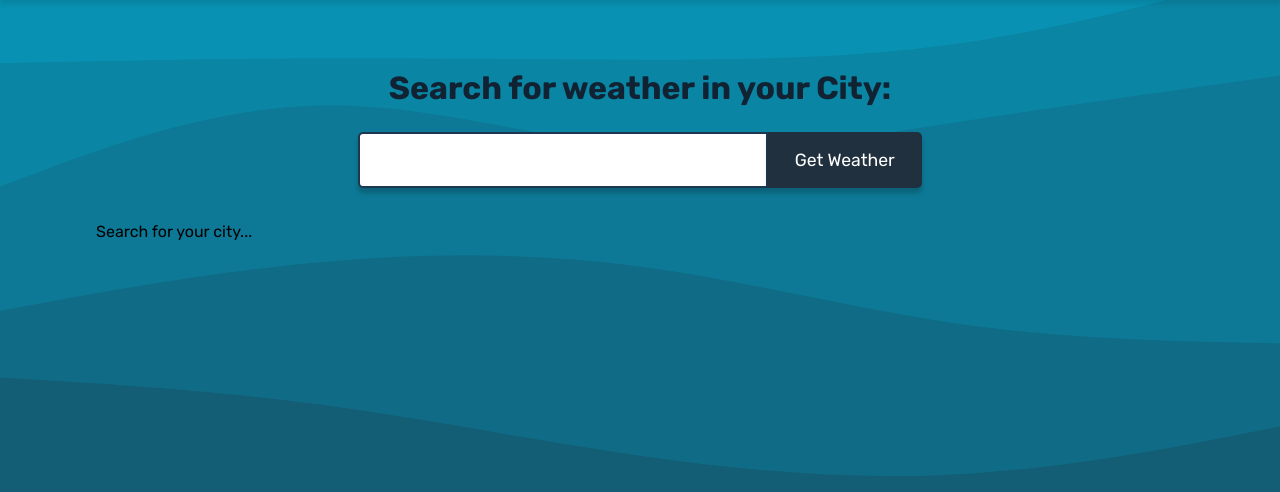
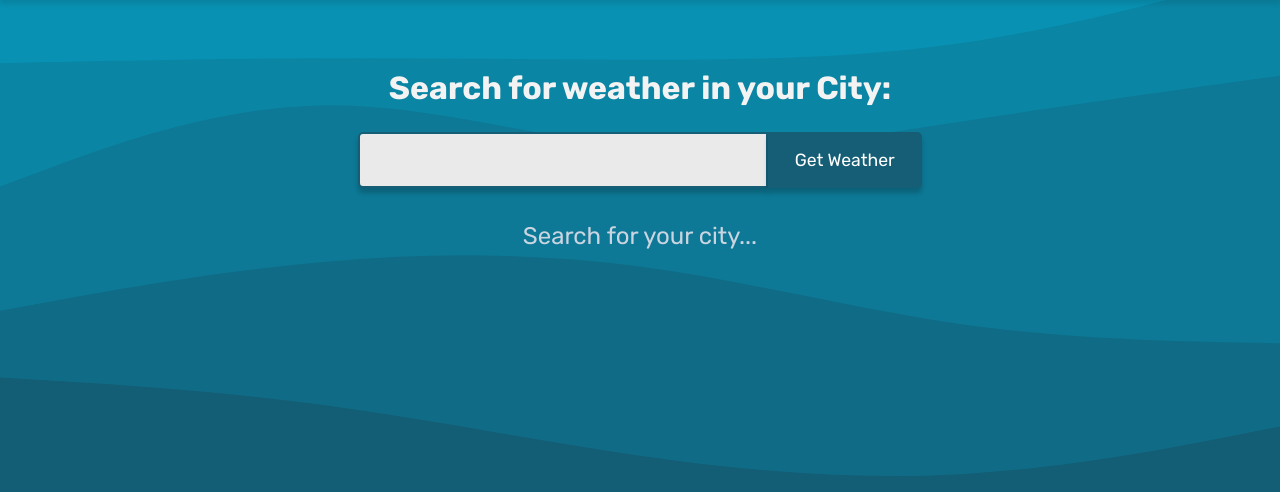
Before and after one commit to VEGETv07/flask-api, a Flask app: page / in a window 1280 px wide. Shown: the part 78-570 px from the top of the page. Run offline with Flask 3, Linux system fonts and the light colour scheme; some libraries are stand-ins or nearby versions.

Commit message:
last changes

```diff
--- a/main.py
+++ b/main.py
@@ -7,15 +7,17 @@ from datetime import datetime
 
 app = Flask(__name__)
 # api_key
-api_key = 'db36df6e32e943a8b65204853233011'
+
+api_key = 'ab5dde60f7824f56a11103549231112'
 # connexion a MongoDB:
 client = MongoClient('mongodb://localhost:27017/')
 db = client['weather_db']
 collection = db['weather_collection']
-# Création d'une application web avec Flask
+
+# Création d'application
 @app.route("/")
 def index():
-    return render_template('index.html', title= "Weather", style='forecast')
+    return render_template('index.html', title= "Weather", style='index')
 @app.route('/about')
 def about():
     return render_template('about.html', title='About', style='about')
@@ -29,7 +31,7 @@ def fetch_data_from_api(city):
 def error_city_not_exist(data):
     if 'error' in data:
         error_message = f'Error: {data["error"]["message"]}'
-        return True, render_template('index.html', error_message=error_message, style="forecast")
+        return True, render_template('index.html', error_message=error_message, style="index")
     return False, None
 
 def insert_data_into_mongodb(city, data):
@@ -40,6 +42,9 @@ def insert_data_into_mongodb(city, data):
             }
         # insert the data into mongoDB
         collection.insert_one(data_to_insert)
+
+
+
 
 def generate_plot(city):
     weather_data = list(collection.find({'city': city},{"_id":0}))
@@ -87,7 +92,7 @@ def search():
         city = request.form['city'].lower()
         data = fetch_data_from_api(city)
         # clear existing city
-        collection.delete_many({'city': city})
+        # collection.delete_many({'city': city})
         has_error, error_template = error_city_not_exist(data)
         if has_error:
             return error_template
@@ -98,7 +103,10 @@ def search():
         generate_plot(city)
 
 
-    return render_template('index.html', title="Search",  data=weather_data, style='forecast', image='static/forecast_plot.png')
+
+
+
+    return render_template('index.html', title="Search",  data=weather_data, style='index', image='static/forecast_plot.png', now=datetime.now())
 
 
 if __name__ == '__main__':
--- a/static/css/forecast.css
+++ b/static/css/index.css
@@ -9,7 +9,7 @@
 .search_label {
   font-size: 2rem;
   font-weight: 700;
-  color: #123;
+  color: rgb(243, 243, 243);
 }
 .search_items {
   display: flex;
@@ -18,18 +18,19 @@
   width: 100%;
 }
 .search_bar {
+  background-color: rgb(234, 234, 234);
   height: 3.5rem;
   padding: 20px;
   font-size: 1rem;
   border-radius: 5px 0px 0px 5px;
   outline: none;
-  border: 2px solid rgb(30, 55, 81);
+  border: 2px solid #155e75;
   box-shadow: 0px 5px 5px rgba(0, 0, 0, 0.2);
   width: 40%;
   transition: ease 0.3s;
 }
 .search_btn {
-  background-color: rgb(32, 48, 62);
+  background-color: #155e75 !important;
   color: white;
   padding: 0px 10px;
   border-radius: 0px 5px 5px 0px;
--- a/templates/index.html
+++ b/templates/index.html
@@ -65,7 +65,6 @@
           Humidity : {{
           item.api_response.forecast.forecastday[0].day.avghumidity }}
         </li>
-        <li></li>
       </ul>
     </div>
     <div id="forecast" style="display: none">
@@ -122,7 +121,9 @@
         <img src="{{image}}" alt="Forecast Plot" style="width: 100%" />
       </div>
       {% endfor %} {% else %}
-      <h1>Search for your city...</h1>
+      <div class="flex items-center justify-center text-slate-300 text-2xl">
+        <h1>Search for your city...</h1>
+      </div>
       {% endif %}
     </div>
   </div>
```
Also changed, not shown: static/css/main.css (+57 -0 lines), static/forecast_plot.png.
